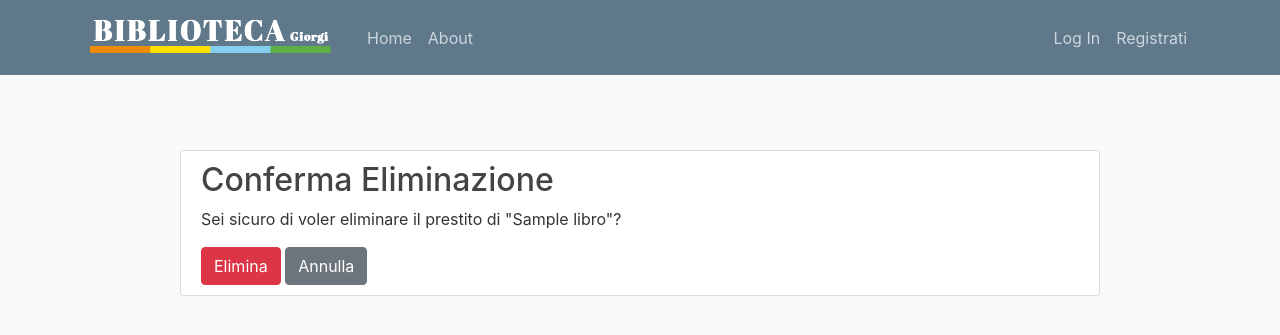
After one commit to FakeCompany-t/gestione_biblioteca_backup, a Django app: template prestiti/templates/prestiti/prestito_confirm_delete.html in a window 1280 px wide. The commit adds this page. Shown: the top 335 px of the page. Run offline with Django 3.2, Linux system fonts and the light colour scheme; the template is opened without the code that fills it: most values are stand-ins (such as "Sample title", 1, 10 or a date in 2020); some libraries are stand-ins or nearby versions.

Commit message:
CancellazioneRichiestaPrestito

```diff
--- a/backup/urls.py
+++ b/backup/urls.py
@@ -29,6 +29,7 @@ urlpatterns = [
     path('register/', users_views.register, name="register"),
     path('profile/', users_views.profile, name='profile'),
     path('contact/', lib_views.contact, name="contact"),
+    path('prestiti/', include('prestiti.urls')),
     path('login/', auth_views.LoginView.as_view(template_name= 'users/login.html'), name="login"),
     path('logout/', auth_views.LogoutView.as_view(template_name='users/logout.html'), name='logout'),
     path('password-reset/', auth_views.PasswordResetView.as_view(template_name='users/password_reset.html'), name='password_reset'),
--- /dev/null
+++ b/prestiti/templates/prestiti/prestito_confirm_delete.html
@@ -0,0 +1,13 @@
+<!-- prestiti/templates/prestiti/prestito_confirm_delete.html -->
+{% extends "libreria/base.html" %}
+{% block content %}
+<div class="content-section">
+    <h2>Conferma Eliminazione</h2>
+    <p>Sei sicuro di voler eliminare il prestito di "{{ object.libro }}"?</p>
+    <form method="post">
+        {% csrf_token %}
+        <button type="submit" class="btn btn-danger">Elimina</button>
+        <a href="{{ success_url }}" class="btn btn-secondary">Annulla</a>
+    </form>
+</div>
+{% endblock content %}
--- a/prestiti/views.py
+++ b/prestiti/views.py
@@ -5,6 +5,7 @@ from .models import Prestito
 from libreria.models import Libro  # Assicurati di importare il modello Libro dalla libreria
 from django.contrib.auth.decorators import login_required
 from datetime import datetime, timedelta
+from django.views.generic import DeleteView
 
 @login_required
 def prestito(request, libro_id):
@@ -31,3 +32,8 @@ def prestito(request, libro_id):
         'libro': libro
     }
     return render(request, 'profile.html', context)
+
+class PrestitoDeleteView(DeleteView):
+    model = Prestito
+    fields = ['libro', 'user', 'data_inzio', 'data_fine', 'stato']
+    success_url = '/profile/'
--- a/users/templates/users/profile.html
+++ b/users/templates/users/profile.html
@@ -95,6 +95,7 @@
                 <td>{{ prestito.data_inzio }}</td>
                 <td>{{ prestito.data_fine }}</td>
                 <td>{{ prestito.stato }}</td>
+                <td>  <a class="btn btn-outline-danger"  href="{% url 'prestito_delete' prestito.id %}" >Elimina</a> </td>
             </tr>
             {% endfor %}
         </tbody>
```
Also changed, not shown: prestiti/urls.py (added, +12 -0 lines), db.sqlite3.
